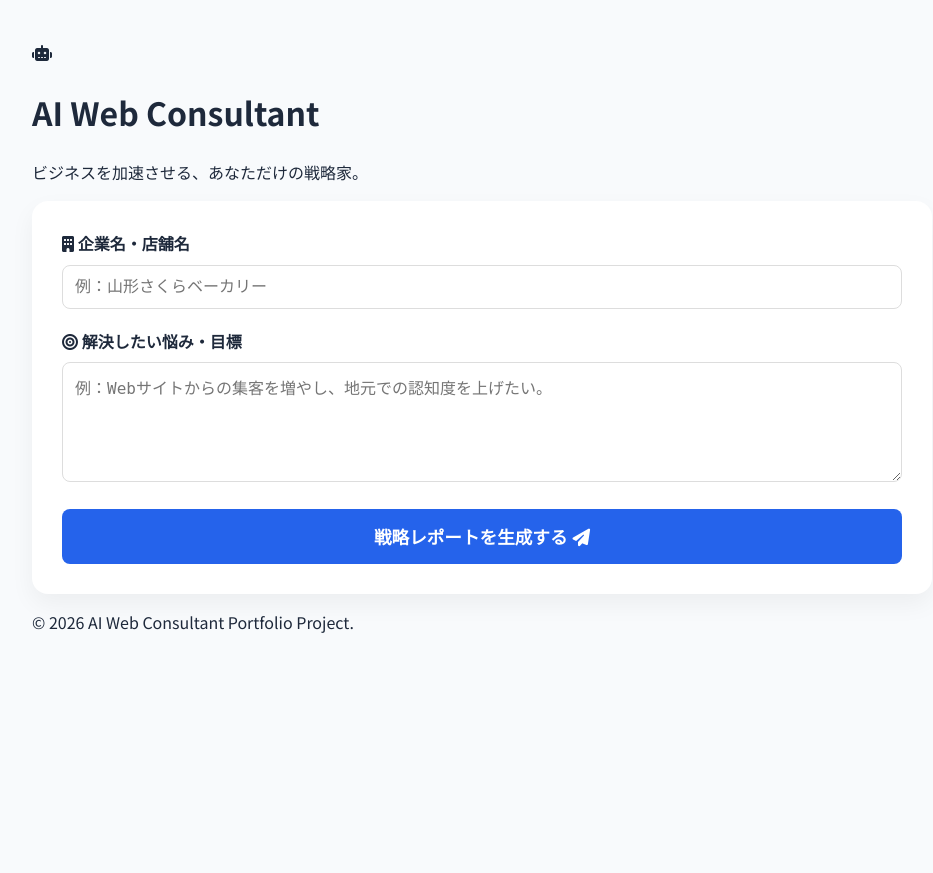
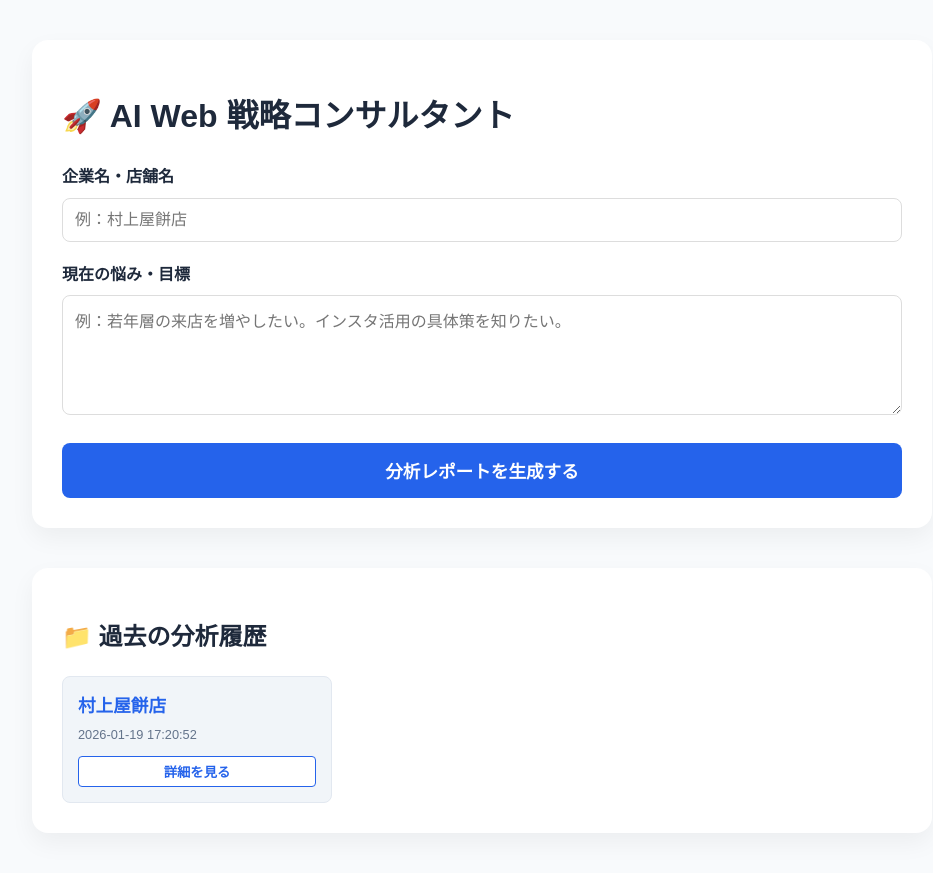
Before and after one commit to cielsandciels-blip/local-biz-ai-consultant, a Flask app: page / in a window 1280 px wide. Shown: the whole page, without its empty margins (158-1091 px from the left). Before the commit the page ends 633 px from the top, so only its background shows below. Run offline with Flask 3, Linux system fonts and the light colour scheme; data comes from the database, SQL or seed files in the repository; both versions use the stored data as it was after the commit; some libraries are stand-ins or nearby versions.

Commit message:
Add: SQLite database and analysis history feature

```diff
--- a/app.py
+++ b/app.py
@@ -1,19 +1,39 @@
 import os
+import sqlite3  # ← 追加：標準ライブラリなのでインストール不要
+from datetime import datetime
 from dotenv import load_dotenv
 from flask import Flask, render_template, request, jsonify
 import google.generativeai as genai
 
-# .env ファイルから設定（APIキーなど）を読み込む
 load_dotenv()
 
 app = Flask(__name__)
 
-# 環境変数からAPIキーを取得
+# API設定
 GENAI_API_KEY = os.getenv("GENAI_API_KEY")
 genai.configure(api_key=GENAI_API_KEY)
+model = genai.GenerativeModel('gemini-flash-latest')
 
-# あなたの環境で動作確認が取れたモデル名を使用
-model = genai.GenerativeModel('gemini-flash-latest')
+# --- データベースの準備 ---
+def init_db():
+    # データベースファイル（database.db）に接続
+    conn = sqlite3.connect('database.db')
+    cursor = conn.cursor()
+    # テーブル（倉庫の棚）を作る
+    cursor.execute('''
+        CREATE TABLE IF NOT EXISTS reports (
+            id INTEGER PRIMARY KEY AUTOINCREMENT,
+            biz_name TEXT,
+            goal TEXT,
+            advice TEXT,
+            created_at TEXT
+        )
+    ''')
+    conn.commit()
+    conn.close()
+
+# アプリ起動時にデータベースを初期化
+init_db()
 
 @app.route('/')
 def index():
@@ -26,33 +46,42 @@ def consult():
         biz_name = data.get('businessName')
         biz_goal = data.get('goal')
 
-        # ウェブ解析士の視点を組み込んだプロフェッショナルなプロンプト
         prompt = (
-            f"あなたは地方企業のDXを支援する超一流のウェブ解析士兼デジタルマーケティング戦略家です。\n\n"
-            f"【クライアント情報】\n"
-            f"企業・店舗名: {biz_name}\n"
-            f"現在の課題・目標: {biz_goal}\n\n"
-            f"【指示】\n"
-            f"プロの視点から、以下の4つの項目で具体的かつ実行可能な戦略レポートを作成してください。\n"
-            f"1. **現状分析 (3C分析的視点)**: 市場における強みと機会を特定してください。\n"
-            f"2. **ターゲットとカスタマージャーニー**: 誰に、どのタイミングでアプローチすべきか具体的に提示してください。\n"
-            f"3. **具体的施策 (3本柱)**: SNS活用、SEO、UI/UX改善、広告などから、優先度の高いものを3つ提案してください。\n"
-            f"4. **成功を測る指標 (KPI)**: 何を数値目標にすべきか設定してください。\n\n"
-            f"【出力ルール】\n"
-            f"・専門用語を使いつつも、経営者に伝わる丁寧な言葉遣い（です・ます調）で。\n"
-            f"・Markdown形式で見出し、箇条書き、太字を多用して読みやすくしてください。\n"
-            f"・山形や仙台といった地域特性を考慮できる場合は、そのエッセンスを加えてください。"
+            f"あなたはプロのウェブ解析士です。企業名 {biz_name}、"
+            f"悩み {biz_goal} に対して戦略を立ててください。"
         )
 
-        # AIに問い合わせ
         response = model.generate_content(prompt)
+        advice_text = response.text
 
-        return jsonify({"advice": response.text})
+        # ★追加：AIの回答をデータベースに保存する
+        conn = sqlite3.connect('database.db')
+        cursor = conn.cursor()
+        cursor.execute(
+            "INSERT INTO reports (biz_name, goal, advice, created_at) VALUES (?, ?, ?, ?)",
+            (biz_name, biz_goal, advice_text, datetime.now().strftime("%Y-%m-%d %H:%M:%S"))
+        )
+        conn.commit()
+        conn.close()
+
+        return jsonify({"advice": advice_text})
 
     except Exception as e:
-        # エラーが発生した場合は詳細をブラウザ側に返す
         return jsonify({"error": str(e)}), 500
 
+# ★追加：保存された履歴を取得する機能
+@app.route('/history', methods=['GET'])
+def get_history():
+    conn = sqlite3.connect('database.db')
+    cursor = conn.cursor()
+    # 新しい順に取得
+    cursor.execute("SELECT biz_name, created_at, advice FROM reports ORDER BY id DESC")
+    rows = cursor.fetchall()
+    conn.close()
+
+    # リスト形式にして返す
+    history = [{"biz_name": r[0], "date": r[1], "advice": r[2]} for r in rows]
+    return jsonify(history)
+
 if __name__ == '__main__':
-    # サーバーの起動
     app.run(debug=True, port=5000)
--- a/static/script.js
+++ b/static/script.js
@@ -1,4 +1,6 @@
-// 戦略レポート生成の開始
+// ページ読み込み時に履歴を表示
+document.addEventListener('DOMContentLoaded', loadHistory);
+
 function startConsult() {
     const bizName = document.getElementById('bizName').value;
     const goal = document.getElementById('goal').value;
@@ -11,13 +13,10 @@ function startConsult() {
         return;
     }
 
-    // 画面表示のリセット
     resultSection.classList.remove('hidden');
     loading.classList.remove('hidden');
-    adviceContent.classList.add('hidden');
     adviceContent.innerHTML = "";
 
-    // Flaskサーバーへリクエスト
     fetch('/consult', {
         method: 'POST',
         headers: { 'Content-Type': 'application/json' },
@@ -25,37 +24,46 @@ function startConsult() {
     })
     .then(response => response.json())
     .then(data => {
-        // ローディングを隠し、結果を表示
         loading.classList.add('hidden');
-        adviceContent.classList.remove('hidden');
-
         if (data.advice) {
-            // MarkdownをHTMLに変換して表示
             adviceContent.innerHTML = marked.parse(data.advice);
-        } else {
-            adviceContent.innerHTML = `<p style="color:red;">エラー: ${data.error}</p>`;
+            loadHistory(); // 履歴を再読み込み
         }
-    })
-    .catch(error => {
-        loading.classList.add('hidden');
-        adviceContent.classList.remove('hidden');
-        adviceContent.innerHTML = `<p style="color:red;">通信エラーが発生しました。</p>`;
     });
 }
 
-// ★追加：PDF保存機能
+// 履歴をデータベースから取得して表示
+function loadHistory() {
+    fetch('/history')
+    .then(response => response.json())
+    .then(data => {
+        const historyList = document.getElementById('historyList');
+        historyList.innerHTML = ""; // 一旦クリア
+
+        data.forEach(item => {
+            const card = document.createElement('div');
+            card.className = 'history-item';
+            card.innerHTML = `
+                <strong>${item.biz_name}</strong>
+                <span>${item.date}</span>
+                <button onclick="showPastReport(\`${encodeURIComponent(item.advice)}\`)">詳細を見る</button>
+            `;
+            historyList.appendChild(card);
+        });
+    });
+}
+
+// 過去のレポートをメイン画面に表示
+function showPastReport(encodedAdvice) {
+    const adviceContent = document.getElementById('adviceContent');
+    const resultSection = document.getElementById('resultSection');
+    adviceContent.innerHTML = marked.parse(decodeURIComponent(encodedAdvice));
+    resultSection.classList.remove('hidden');
+    window.scrollTo({ top: resultSection.offsetTop, behavior: 'smooth' });
+}
+
 function saveAsPDF() {
     const element = document.getElementById('adviceContent');
-    const bizName = document.getElementById('bizName').value || "strategy_report";
-
-    const opt = {
-        margin:       10,
-        filename:     `${bizName}_戦略レポート.pdf`,
-        image:        { type: 'jpeg', quality: 0.98 },
-        html2canvas:  { scale: 2 },
-        jsPDF:        { unit: 'mm', format: 'a4', orientation: 'portrait' }
-    };
-
-    // PDF生成の実行
-    html2pdf().set(opt).from(element).save();
+    const bizName = document.getElementById('bizName').value || "report";
+    html2pdf().set({ margin: 10, filename: `${bizName}_report.pdf` }).from(element).save();
 }
--- a/static/style.css
+++ b/static/style.css
@@ -77,3 +77,49 @@ textarea { height: 120px; }
 .report-body table { width: 100%; border-collapse: collapse; margin: 15px 0; }
 .report-body th, .report-body td { border: 1px solid #ddd; padding: 10px; }
 .report-body th { background: #f1f5f9; }
+
+/* 既存のスタイルはそのまま、以下を末尾に追加 */
+
+.history-grid {
+    display: grid;
+    grid-template-columns: repeat(auto-fill, minmax(250px, 1fr));
+    gap: 15px;
+    margin-top: 15px;
+}
+
+.history-item {
+    background: #f1f5f9;
+    padding: 15px;
+    border-radius: 8px;
+    border: 1px solid #e2e8f0;
+    display: flex;
+    flex-direction: column;
+}
+
+.history-item strong {
+    color: var(--primary-color);
+    font-size: 1.1rem;
+    margin-bottom: 5px;
+}
+
+.history-item span {
+    font-size: 0.8rem;
+    color: #64748b;
+    margin-bottom: 10px;
+}
+
+.history-item button {
+    background: white;
+    border: 1px solid var(--primary-color);
+    color: var(--primary-color);
+    padding: 5px;
+    border-radius: 4px;
+    cursor: pointer;
+    font-weight: 700;
+    transition: 0.3s;
+}
+
+.history-item button:hover {
+    background: var(--primary-color);
+    color: white;
+}
--- a/templates/index.html
+++ b/templates/index.html
@@ -3,62 +3,43 @@
 <head>
     <meta charset="UTF-8">
     <meta name="viewport" content="width=device-width, initial-scale=1.0">
-    <title>AI Web Consultant | 地域企業支援ツール</title>
-    <link href="https://fonts.googleapis.com/css2?family=Noto+Sans+JP:wght@400;500;700&display=swap" rel="stylesheet">
-    <link rel="stylesheet" href="https://cdnjs.cloudflare.com/ajax/libs/font-awesome/6.4.0/css/all.min.css">
-
+    <title>AI Web Consultant - 戦略アーカイブ</title>
+    <link rel="stylesheet" href="{{ url_for('static', filename='style.css') }}">
     <script src="https://cdn.jsdelivr.net/npm/marked/marked.min.js"></script>
-
     <script src="https://cdnjs.cloudflare.com/ajax/libs/html2pdf.js/0.10.1/html2pdf.bundle.min.js"></script>
-
-    <link rel="stylesheet" href="{{ url_for('static', filename='style.css') }}">
 </head>
 <body>
     <div class="main-container">
-        <header class="app-header">
-            <div class="logo-area">
-                <i class="fa-solid fa-robot ai-icon"></i>
-                <h1>AI Web Consultant</h1>
-            </div>
-            <p class="subtitle">ビジネスを加速させる、あなただけの戦略家。</p>
-        </header>
-
-        <main class="content-card">
-            <section class="input-section">
+        <div class="content-card">
+            <h1>🚀 AI Web 戦略コンサルタント</h1>
             <div class="input-group">
-                    <label for="bizName"><i class="fa-solid fa-building"></i> 企業名・店舗名</label>
-                    <input type="text" id="bizName" placeholder="例：山形さくらベーカリー">
+                <label>企業名・店舗名</label>
+                <input type="text" id="bizName" placeholder="例：村上屋餅店">
             </div>
             <div class="input-group">
-                    <label for="goal"><i class="fa-solid fa-bullseye"></i> 解決したい悩み・目標</label>
-                    <textarea id="goal" placeholder="例：Webサイトからの集客を増やし、地元での認知度を上げたい。"></textarea>
+                <label>現在の悩み・目標</label>
+                <textarea id="goal" placeholder="例：若年層の来店を増やしたい。インスタ活用の具体策を知りたい。"></textarea>
             </div>
-                <button onclick="startConsult()" class="generate-btn">
-                    戦略レポートを生成する <i class="fa-solid fa-paper-plane"></i>
-                </button>
-            </section>
-
-            <section class="output-section hidden" id="resultSection">
-                <div class="report-header">
-                    <h2><i class="fa-solid fa-file-invoice"></i> 戦略コンサルティング・レポート</h2>
-
-                    <button onclick="saveAsPDF()" class="pdf-btn">
-                        <i class="fa-solid fa-file-pdf"></i> PDFとして保存
-                    </button>
+            <button class="generate-btn" onclick="startConsult()">分析レポートを生成する</button>
         </div>
 
+        <div id="resultSection" class="content-card hidden" style="margin-top: 20px;">
+            <div class="report-header">
+                <h2>戦略レポート</h2>
+                <button class="pdf-btn" onclick="saveAsPDF()">PDFとして保存</button>
+            </div>
             <div id="loading" class="loading-container hidden">
                 <div class="spinner"></div>
-                    <p>AIウェブ解析士がデータを分析中...</p>
+                <p>ウェブ解析士AIが戦略を練っています...</p>
+            </div>
+            <div id="adviceContent" class="report-body"></div>
         </div>
 
-                <div id="adviceContent" class="report-body hidden"></div>
-            </section>
-        </main>
-
-        <footer class="app-footer">
-            <p>© 2026 AI Web Consultant Portfolio Project.</p>
-        </footer>
+        <div class="content-card" style="margin-top: 40px;">
+            <h2>📁 過去の分析履歴</h2>
+            <div id="historyList" class="history-grid">
+                </div>
+        </div>
     </div>
     <script src="{{ url_for('static', filename='script.js') }}"></script>
 </body>
```
Also changed, not shown: database.db (added). Lines whose indentation alone changed are shown as unchanged.
